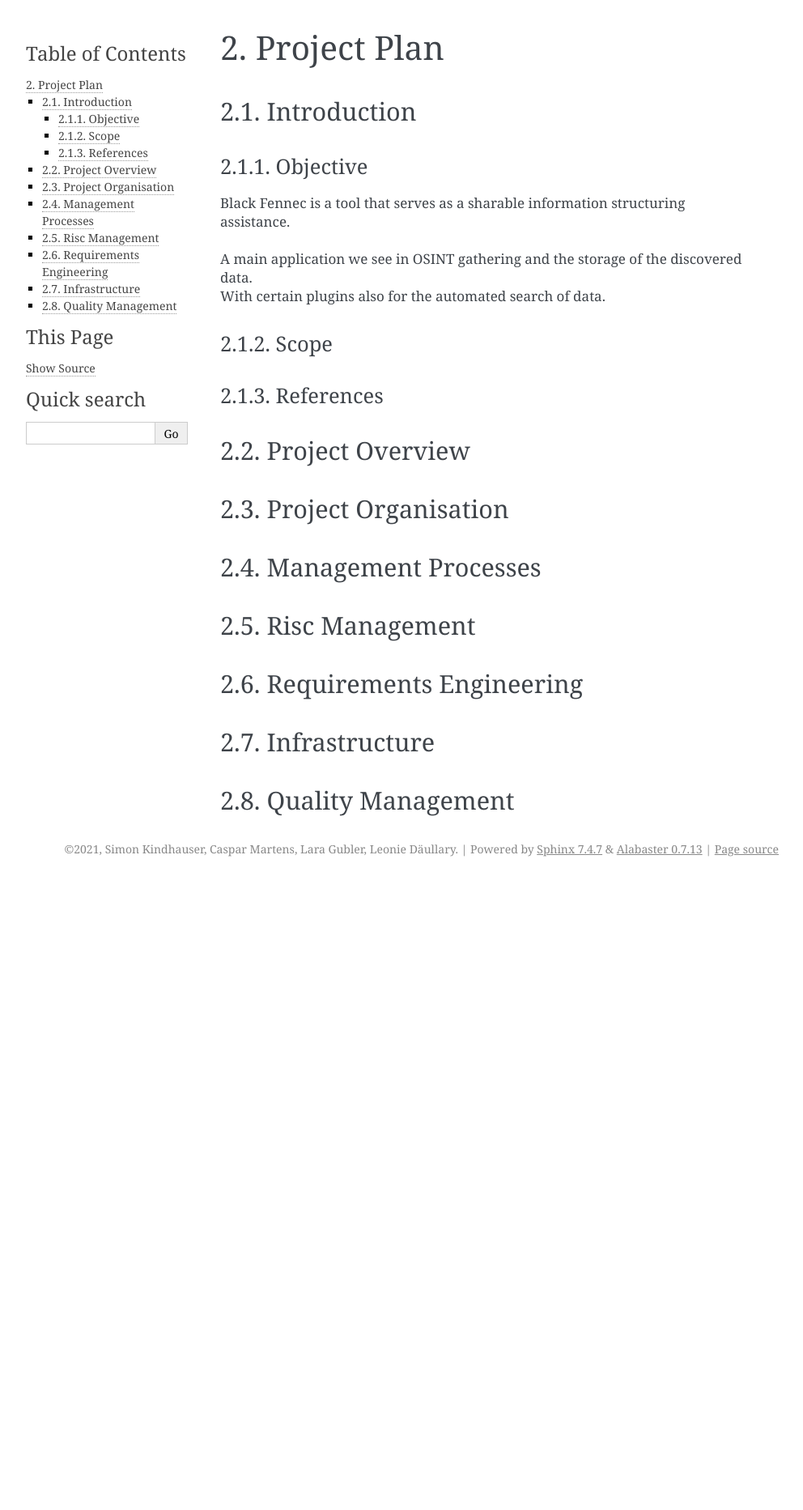
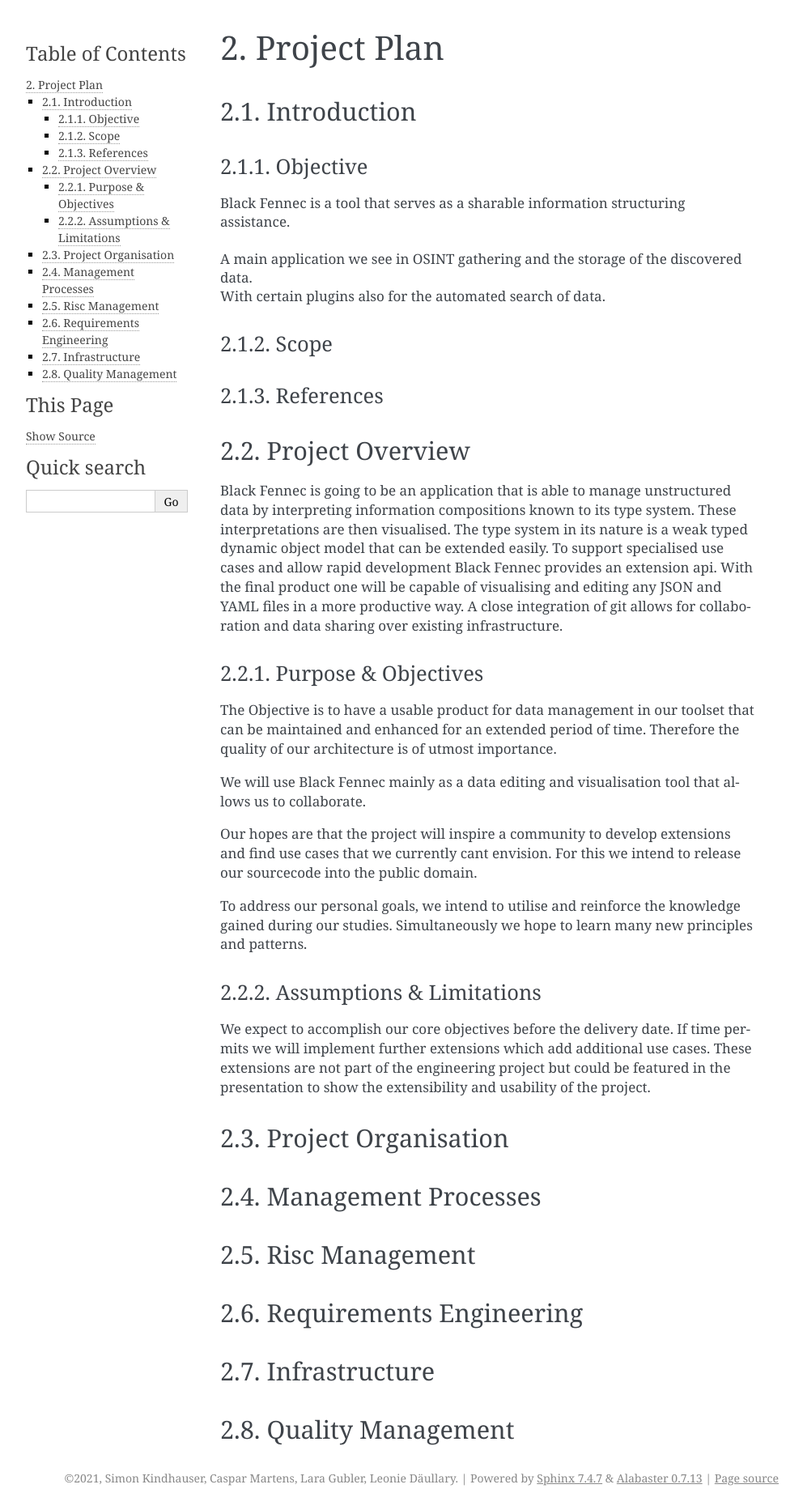
Before and after one commit to blackfennec-org/blackfennec, a Sphinx documentation site: the page built from docs/source/project_management/project_plan.rst, in a window 1280 px wide. Shown: the whole page at 81% size, without its empty margins (148-1140 px from the left). Built offline with Sphinx 7.4.7, drawn with Linux system fonts in a browser that asks for light colours; before the commit the page ends 1088 px from its top, so only the background shows below that.

Commit message:
Add Project Overview

```diff
--- a/docs/source/project_management/project_plan.rst
+++ b/docs/source/project_management/project_plan.rst
@@ -12,13 +12,28 @@ Objective
 | With certain plugins also for the automated search of data.
 
 Scope
-------
+-----
 
 References
 ----------
 
 Project Overview
 ****************
+Black Fennec is going to be an application that is able to manage unstructured data by interpreting information compositions known to its type system. These interpretations are then visualised. The type system in its nature is a weak typed dynamic object model that can be extended easily. To support specialised use cases and allow rapid development Black Fennec provides an extension api. With the final product one will be capable of visualising and editing any JSON and YAML files in a more productive way. A close integration of git allows for collaboration and data sharing over existing infrastructure.
+
+Purpose & Objectives
+--------------------
+The Objective is to have a usable product for data management in our toolset that can be maintained and enhanced for an extended period of time. Therefore the quality of our architecture is of utmost importance.
+
+We will use Black Fennec mainly as a data editing and visualisation tool that allows us to collaborate.
+
+Our hopes are that the project will inspire a community to develop extensions and find use cases that we currently cant envision. For this we intend to release our sourcecode into the public domain.
+
+To address our personal goals, we intend to utilise and reinforce the knowledge gained during our studies. Simultaneously we hope to learn many new principles and patterns.
+
+Assumptions & Limitations
+--------------------------
+We expect to accomplish our core objectives before the delivery date. If time permits we will implement further extensions which add additional use cases. These extensions are not part of the engineering project but could be featured in the presentation to show the extensibility and usability of the project.
 
 Project Organisation
 ********************
```
